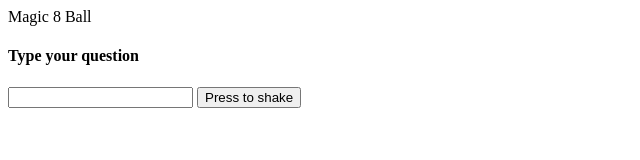
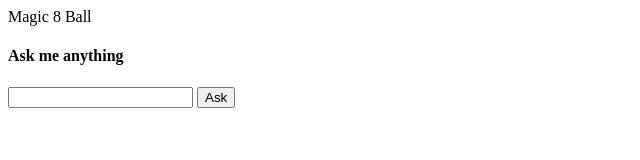
Before and after one commit to carlosbanales/magic8ball, a plain HTML site: page src/index.html in a window 1280 px wide. Shown: the whole page, without its empty margins (0-640 px from the left). Drawn offline with Linux system fonts and the light colour scheme.

Commit message:
Changed button text

```diff
--- a/src/index.html
+++ b/src/index.html
@@ -9,8 +9,8 @@
 </head>
 <body>
     <div>Magic 8 Ball</div>
-    <h4>Type your question<h4>
+    <h4>Ask me anything<h4>
     <input type="text" id="input" />
-    <button id="button">Press to shake</button>
+    <button id="button">Ask</button>
 </body>
 </html>
```
